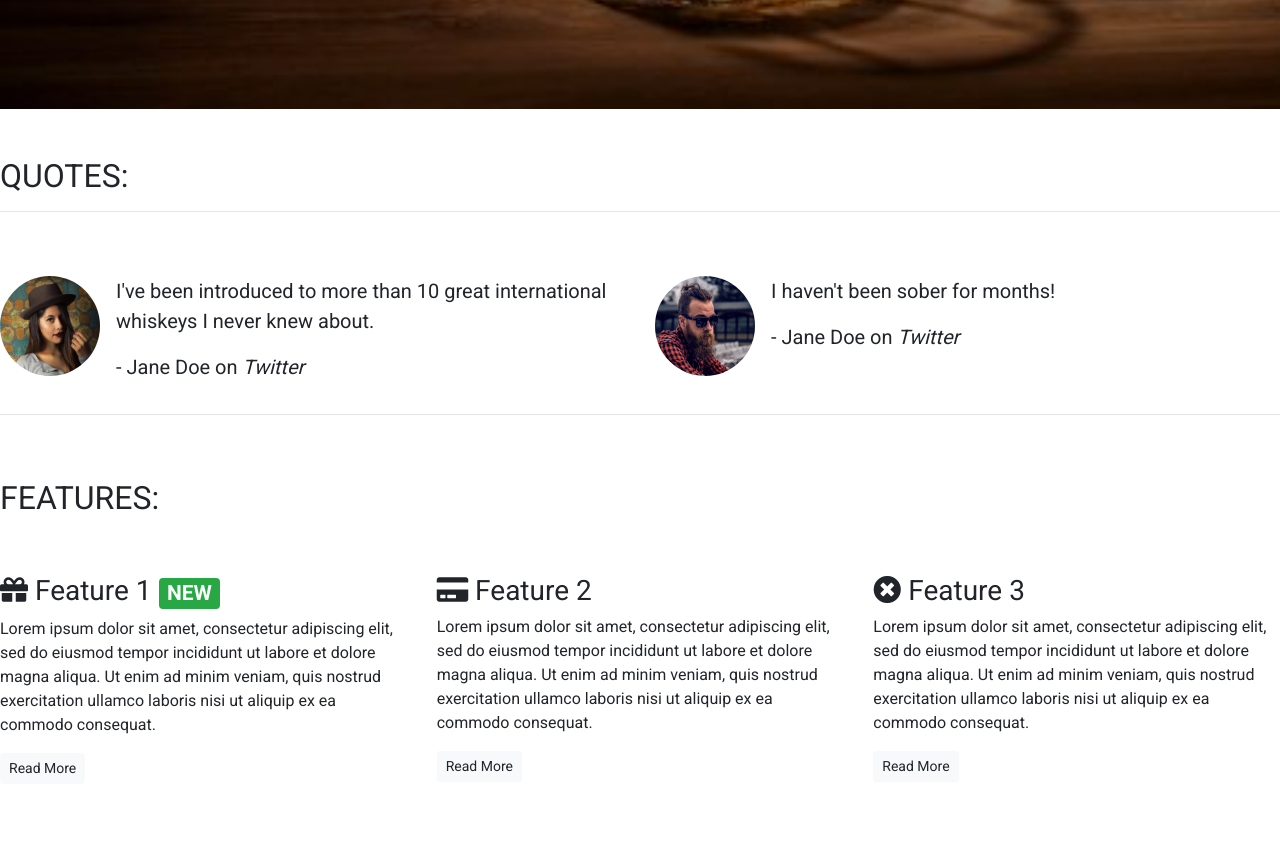
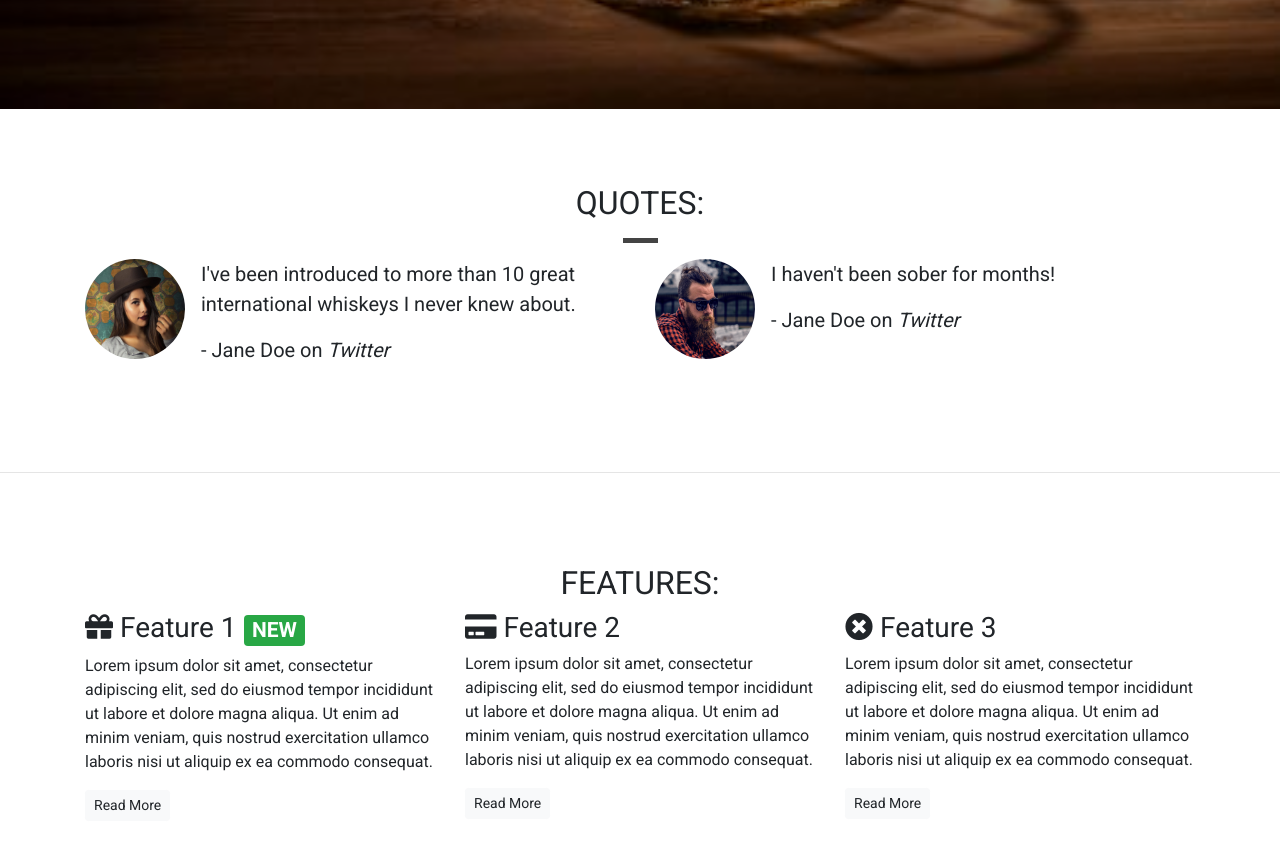
Before and after one commit to ElisabethCheston/whiskey-site, a plain HTML site: page index.html in a window 1280 px wide. Shown: the part 691-1540 px from the top of the page. Before the commit the page ends 1491 px from the top, so only its background shows below. Drawn offline with nearby package versions, Linux system fonts and the light colour scheme.

Commit message:
Putting quotes and features in container for more space.

```diff
--- a/css/style.css
+++ b/css/style.css
@@ -42,6 +42,13 @@ body {
     height: 100%;
     width: 100%;
     background-color: rgba(0, 0, 0, 0.5);
+}
+
+/*Content container*/
+
+.content-container {
+    padding-top: 75px;
+    padding-bottom: 75px
 }
 
 /*Navbar*/
@@ -99,6 +106,16 @@ body {
     color: #d0d0d0;
 }
 
+/*Page headers*/
+
+.page-header {
+    margin-bottom: 0;
+    border-bottom: 0;
+    text-align: center;
+}
+.page-header h2 {
+    margin-top: 0;
+}
 
 /*block dividers*/
 
--- a/index.html
+++ b/index.html
@@ -12,6 +12,7 @@
 </head>
 
 <body>
+<!--Container-->
     <div class="container-fluid navalert-container">
         <div class="container-fluid alert-container">
             <div class="row d-none d-sm-block">
@@ -22,6 +23,8 @@
                 </div>
             </div>
         </div>
+
+<!--Navbar-->
     <nav class="navbar navbar-dark navbar-expand-sm">
         <a href="/" class="navbar-brand">Whiskey Drop</a>
 
@@ -73,11 +76,12 @@
         </div>
 
 <!--Quotes-->
-        <section class="quotes">
+        <section class="container quotes-container content-container">
             <div class="row">
-                <div class="col-12 my-5">
+                <div class="col-12 page-header">
                     <h2 class="text-uppercase">Quotes:</h2>
-                    <hr/>
+                    <hr class="block-divider block-divider--short">
+
                 </div>
             </div>
             <div class="row">
@@ -113,9 +117,9 @@
 <!--/.quotes-->
 
 <!--Features-->
-            <section class="features">
+            <section class="container features-container content-container">
                 <div class="row">
-                    <div class="col-12 my-5">
+                    <div class="col-12 page-header">
                         <h2 class="text-uppercase">Features:</h2>
                     </div>
                 </div>
```
